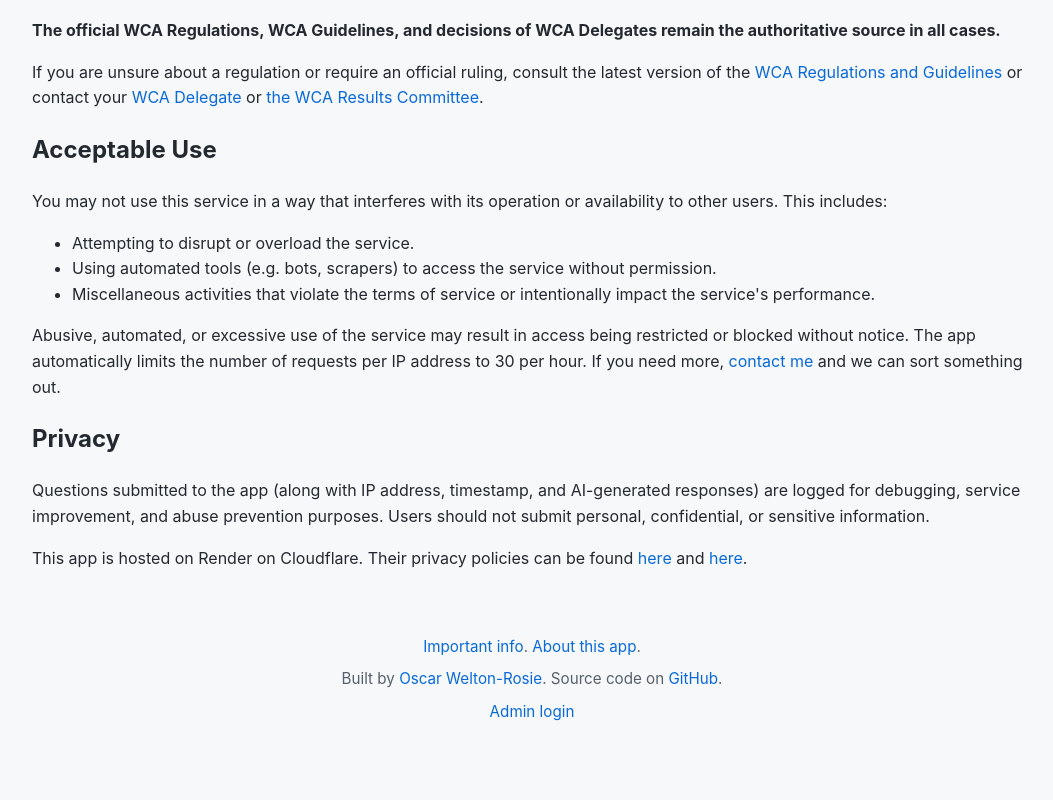
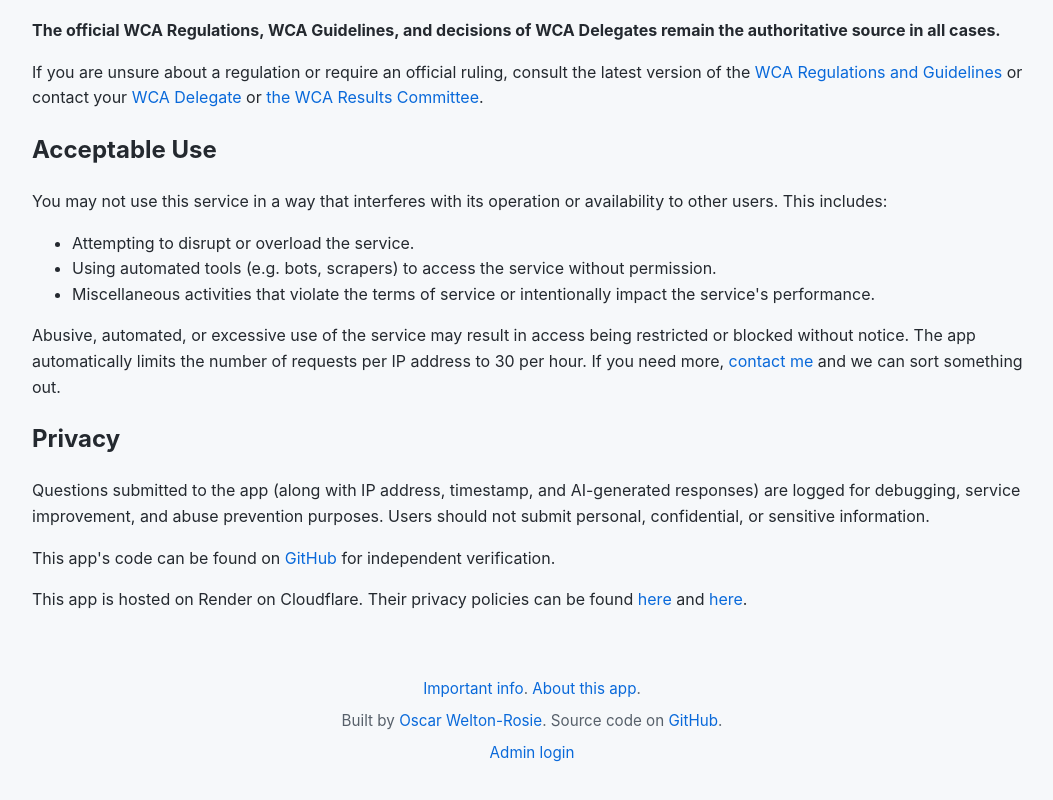
Before and after one commit to OWelton-Rosie/regs-helper, a SvelteKit app in the folder frontend/: page /important-info in a window 1280 px wide. Shown: the part 510-1310 px from the top of the page, without its empty margins (108-1161 px from the left). Built offline with nearby package versions, Linux system fonts and the light colour scheme.

Commit message:
are we ready?

```diff
--- a/frontend/src/routes/admin/+page.svelte
+++ b/frontend/src/routes/admin/+page.svelte
@@ -83,7 +83,7 @@
 	<h1>Hi Oscar!</h1>
 
 	<p>
-		Enter your password to view the logs.
+		Enter the password to view the logs.
 	</p>
 
 	{#if !loggedIn}
--- a/frontend/src/routes/important-info/+page.svelte
+++ b/frontend/src/routes/important-info/+page.svelte
@@ -33,4 +33,6 @@
 <h2>Privacy</h2>
 <p>Questions submitted to the app (along with IP address, timestamp, and AI-generated responses) are logged for debugging, service improvement, and abuse prevention purposes. Users should not submit personal, confidential, or sensitive information.</p>
 
+<p>This app's code can be found on <a href="https://github.com/oweltonrosie/regs-helper" target="_blank" rel="noopener noreferrer">GitHub</a> for independent verification.</p>
+
 <p>This app is hosted on Render on Cloudflare. Their privacy policies can be found <a href="https://render.com/privacy" target="_blank" rel="noopener noreferrer">here</a> and <a href="https://www.cloudflare.com/privacypolicy/" target="_blank" rel="noopener noreferrer">here</a>.</p>
```
